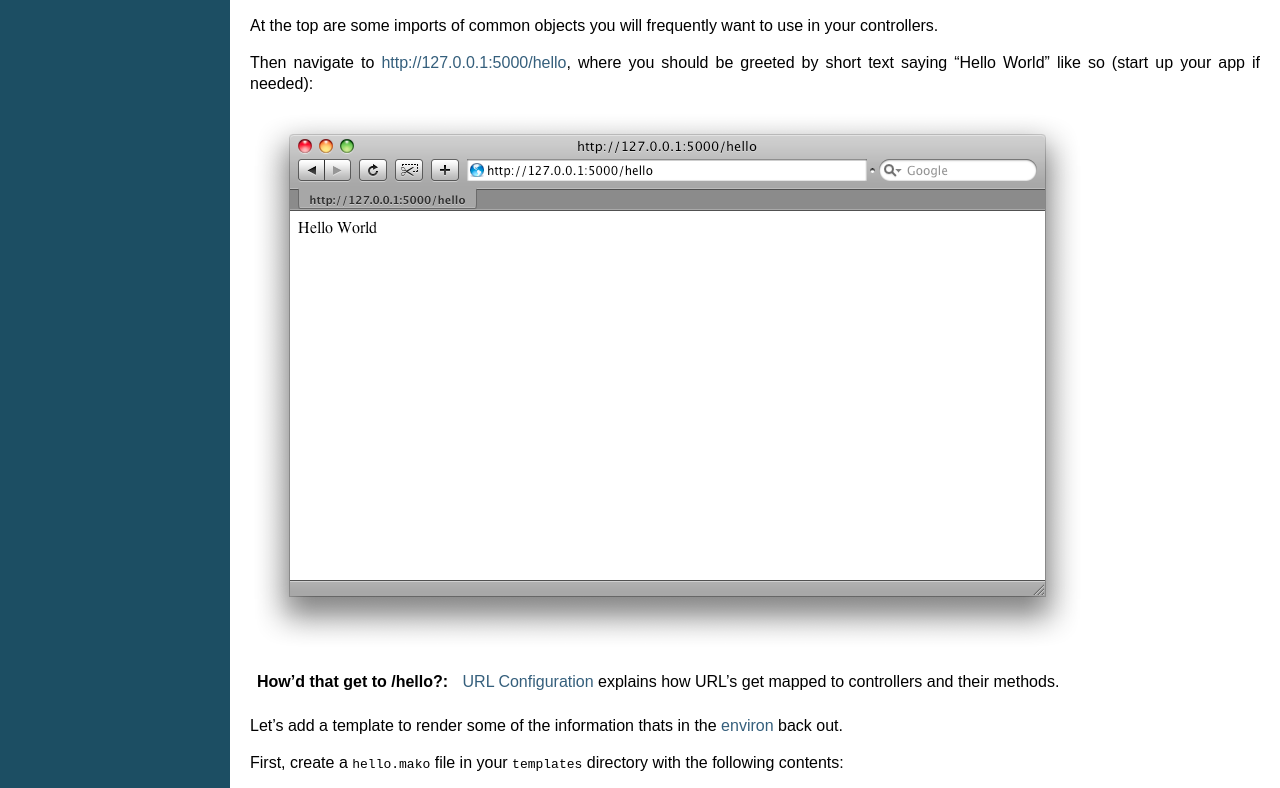
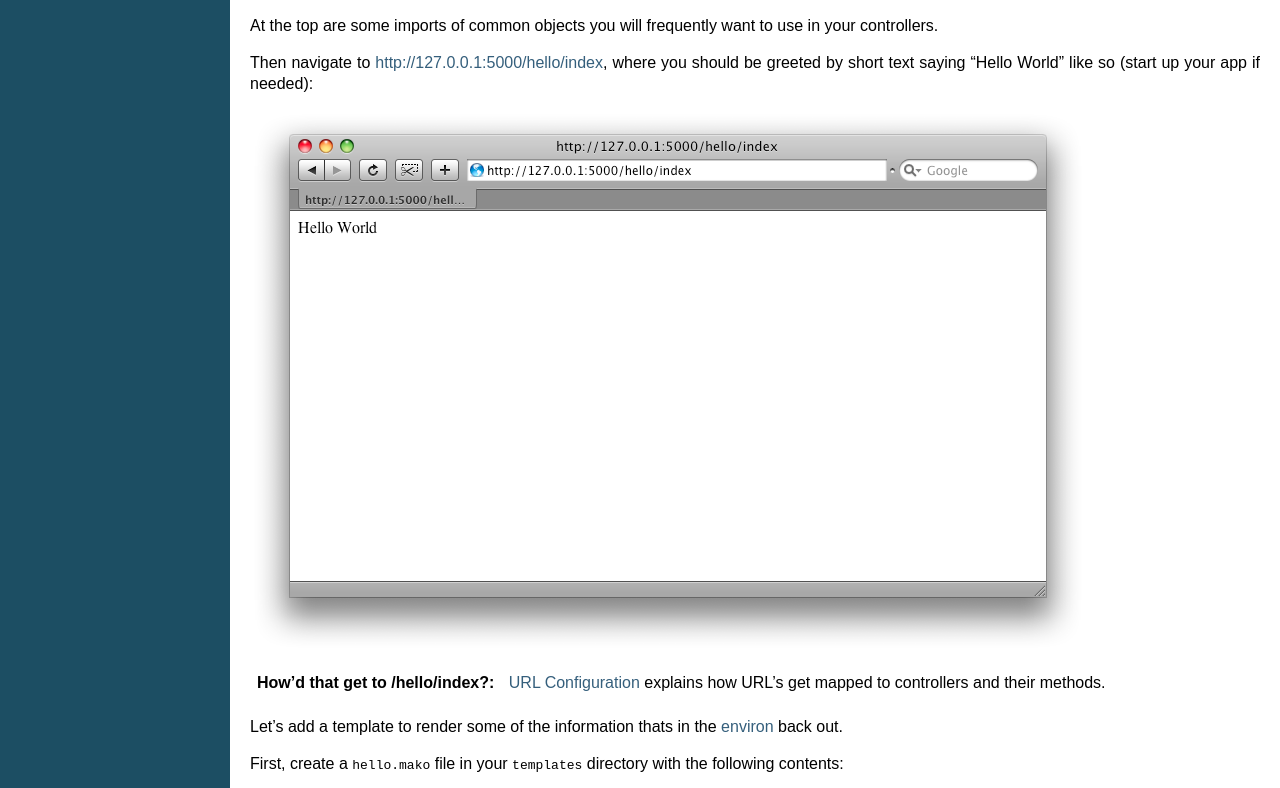
Before and after one commit to Pylons/pylons, a Sphinx documentation site: the page built from pylons/docs/gettingstarted.rst, in a window 1280 px wide and 1400 px high, scrolled down 3422 px, cut to the strip 206-994 px from the top of the window. Built offline with Sphinx 7.4.7, drawn with Linux system fonts in a browser that asks for light colours; some of the changed text lies outside the part shown.

Commit message:
Getting started update
--HG--
branch : trunk

```diff
--- a/pylons/docs/gettingstarted.rst
+++ b/pylons/docs/gettingstarted.rst
@@ -24,7 +24,7 @@ Installing
     Python 2.3, see :ref:`python23_installation`.
 
 To avoid conflicts with system-installed Python libraries, Pylons comes with a
-boot-strap Python script that sets up a `virtual environment <http://http://pypi.python.org/pypi/virtualenv>`_. Pylons will then be
+boot-strap Python script that sets up a `virtual environment <http://pypi.python.org/pypi/virtualenv>`_. Pylons will then be
 installed under the virtual environment.
 
 .. admonition:: By The Way
@@ -226,12 +226,11 @@ this:
 At the top are some imports of common objects you will frequently want to use
 in your controllers.
 
-Then navigate to http://127.0.0.1:5000/hello, where you should be greeted by
-short text saying "Hello World" like so (start up your app if needed):
+Then navigate to http://127.0.0.1:5000/hello/index, where you should be greeted by short text saying "Hello World" like so (start up your app if needed):
 
 .. image:: _static/helloworld.png
 
-.. admonition:: How'd that get to /hello?
+.. admonition:: How'd that get to /hello/index?
 
     :ref:`url-config` explains how URL's get mapped to controllers and
     their methods.
--- a/pylons/docs/index.rst
+++ b/pylons/docs/index.rst
@@ -1,5 +1,5 @@
-Welcome to Pylons' documentation!
-==================================
+Pylons Reference Documentation
+==============================
 
 .. image:: _static/pylon1.jpg
    :alt: The First Pylon of the Ramesseum, Thebes is approximately 69m long and 22m high, and marks the entrance to the Main Temple and the First Courtyard.
```
Also changed, not shown: pylons/docs/_static/hellotemplate.png, pylons/docs/_static/helloworld.png.
